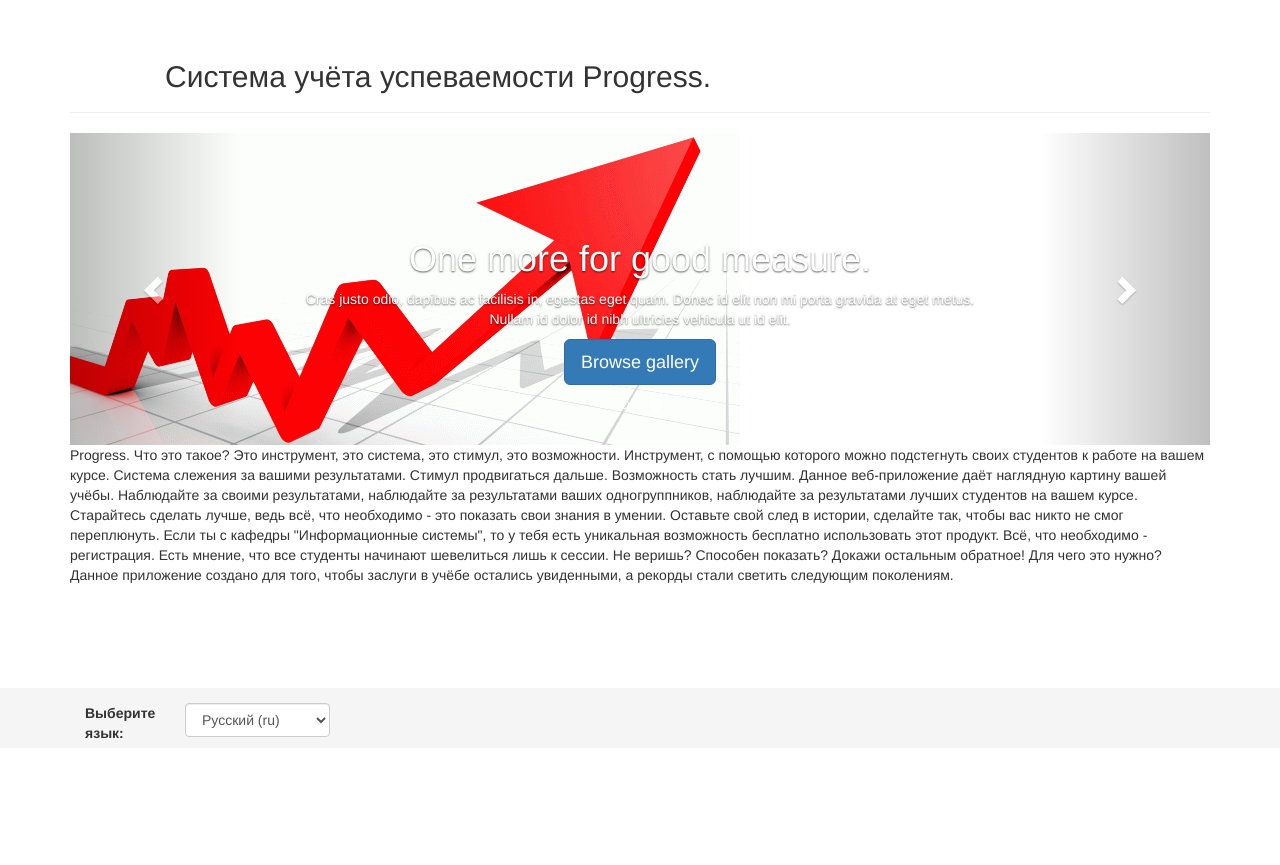
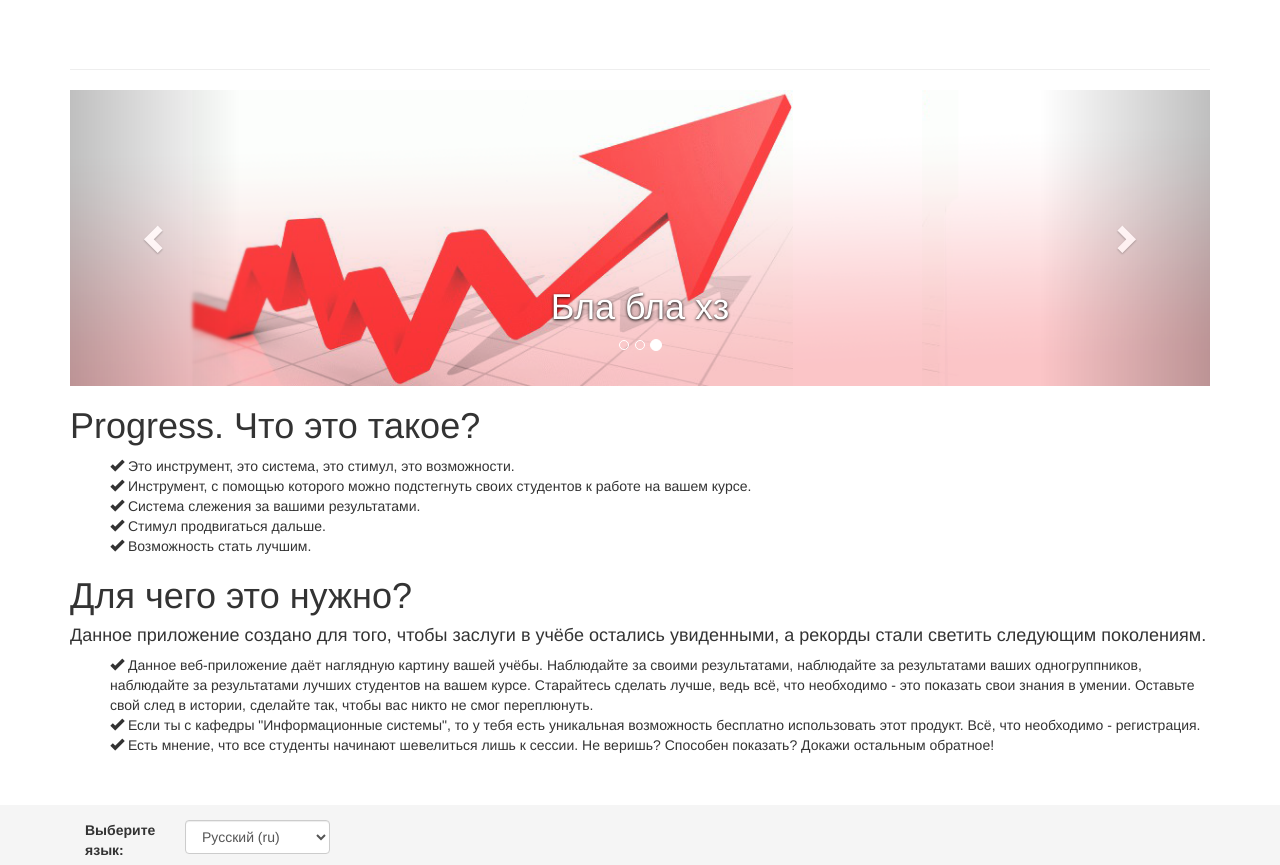
Before and after one commit to Andrew0701/coursework-web, a Django app: page / in a window 1280 px wide. Shown: the part 52-917 px from the top of the page. Before the commit the page ends 791 px from the top, so only its background shows below. Run offline with Django 3.2, Linux system fonts and the light colour scheme; some libraries are stand-ins or nearby versions.

Commit message:
Главная страница

```diff
--- a/progress/home/static/home/css/custom-style.css
+++ b/progress/home/static/home/css/custom-style.css
@@ -42,3 +42,6 @@
 	margin: auto;
 	margin-bottom: 20px;
 }
+.carousel-caption {
+	text-shadow: 0 1px 3px rgba(0,0,0,1.6);
+}
--- a/progress/home/templates/home/login.html
+++ b/progress/home/templates/home/login.html
@@ -10,7 +10,8 @@
 </div>
 
 {% if error_message %}
-	<div class="alert alert-danger login-alert" role="alert">{{error_message}}</div>
+	<div class="alert alert-danger login-alert" role="alert"><span class="glyphicon glyphicon-exclamation-sign" aria-hidden="true"></span>
+{{error_message}}</div>
 {% endif %}
 
 <form class="form-signin" action="{% url 'home:login' %}" method="POST">
--- a/progress/home/templates/home/main/base.html
+++ b/progress/home/templates/home/main/base.html
@@ -22,9 +22,7 @@
 		{% else %}
 
 		<div class="page-header">
-			<h2 class="col-lg-offset-1">
-				Система учёта успеваемости Progress.
-			</h2>
+
 		</div>
 
 		<div id="myCarousel" class="carousel slide" data-ride="carousel">
@@ -36,37 +34,26 @@
 			</ol>
 			<div class="carousel-inner" role="listbox">
 				<div class="item">
-					<img class="first-slide" src="{% static 'home/carousel-bg.gif' %}" alt="First slide">
+					<img class="first-slide" src="{% static 'home/bg4.png' %}" alt="First slide">
 					<div class="container">
 						<div class="carousel-caption">
-							<h1>Что такое progress?</h1>
-							<p>Это инструмент, это система, это стимул, это возможности.
-								Инструмент, с помощью которого можно подстегнуть своих студентов к работе на вашем курсе.
-								Система слежения за вашими результатами.
-								Стимул продвигаться дальше.
-								Возможность стать лучшим.
-							</p>
-							<p><a class="btn btn-lg btn-primary" href="#" role="button">Sign up today</a></p>
+							<h1>Бла бла хз</h1>
 						</div>
 					</div>
 				</div>
 				<div class="item">
-					<img class="second-slide" src="{% static 'home/carousel-bg.gif' %}" alt="Second slide">
+					<img class="second-slide" src="{% static 'home/bg4.png' %}" alt="Second slide">
 					<div class="container">
 						<div class="carousel-caption">
-							<h1>Another example headline.</h1>
-							<p>Данное веб-приложение даёт наглядную картину вашей учёбы. Наблюдайте за своими результатами, наблюдайте за результатами ваших одногруппников, наблюдайте за результатами лучших студентов на вашем курсе. Старайтесь сделать лучше, ведь всё, что необходимо - это показать свои знания в умении. Оставьте свой след в истории, сделайте так, чтобы вас никто не смог переплюнуть.</p>
-							<p><a class="btn btn-lg btn-primary" href="#" role="button">Learn more</a></p>
+							<h1>Бла бла хз</h1>
 						</div>
 					</div>
 				</div>
 				<div class="item active">
-					<img class="third-slide" src="{% static 'home/carousel-bg.gif' %}" alt="Third slide">
+					<img class="third-slide" src="{% static 'home/bg4.png' %}" alt="Third slide">
 					<div class="container">
 						<div class="carousel-caption">
-							<h1>One more for good measure.</h1>
-							<p>Cras justo odio, dapibus ac facilisis in, egestas eget quam. Donec id elit non mi porta gravida at eget metus. Nullam id dolor id nibh ultricies vehicula ut id elit.</p>
-							<p><a class="btn btn-lg btn-primary" href="#" role="button">Browse gallery</a></p>
+							<h1>Бла бла хз</h1>
 						</div>
 					</div>
 				</div>
@@ -84,23 +71,25 @@
 
 
 
-Progress. Что это такое?
-Это инструмент, это система, это стимул, это возможности.
-Инструмент, с помощью которого можно подстегнуть своих студентов к работе на вашем курсе.
-Система слежения за вашими результатами.
-Стимул продвигаться дальше.
-Возможность стать лучшим.
+<h1>Progress. Что это такое?</h1>
+<ul>
+<span class="glyphicon glyphicon-ok" aria-hidden="true"></span>  Это инструмент, это система, это стимул, это возможности.<br>
+<span class="glyphicon glyphicon-ok" aria-hidden="true"></span>  Инструмент, с помощью которого можно подстегнуть своих студентов к работе на вашем курсе.<br>
+<span class="glyphicon glyphicon-ok" aria-hidden="true"></span>  Система слежения за вашими результатами.<br>
+<span class="glyphicon glyphicon-ok" aria-hidden="true"></span>  Стимул продвигаться дальше.<br>
+<span class="glyphicon glyphicon-ok" aria-hidden="true"></span>  Возможность стать лучшим.<br>
+</ul>
 
 
-Данное веб-приложение даёт наглядную картину вашей учёбы. Наблюдайте за своими результатами, наблюдайте за результатами ваших одногруппников, наблюдайте за результатами лучших студентов на вашем курсе. Старайтесь сделать лучше, ведь всё, что необходимо - это показать свои знания в умении. Оставьте свой след в истории, сделайте так, чтобы вас никто не смог переплюнуть.
+<h1>Для чего это нужно?</h1>
+<h4>Данное приложение создано для того, чтобы заслуги в учёбе остались увиденными, а рекорды стали светить следующим поколениям.</h4>
+<ul>
+<span class="glyphicon glyphicon-ok" aria-hidden="true"></span> Данное веб-приложение даёт наглядную картину вашей учёбы. Наблюдайте за своими результатами, наблюдайте за результатами ваших одногруппников, наблюдайте за результатами лучших студентов на вашем курсе. Старайтесь сделать лучше, ведь всё, что необходимо - это показать свои знания в умении. Оставьте свой след в истории, сделайте так, чтобы вас никто не смог переплюнуть. <br>
 
-Если ты с кафедры "Информационные системы", то у тебя есть уникальная возможность бесплатно использовать этот продукт. Всё, что необходимо - регистрация.
+<span class="glyphicon glyphicon-ok" aria-hidden="true"></span> Если ты с кафедры "Информационные системы", то у тебя есть уникальная возможность бесплатно использовать этот продукт. Всё, что необходимо - регистрация. <br>
 
-Есть мнение, что все студенты начинают шевелиться лишь к сессии. Не веришь? Способен показать? Докажи остальным обратное!
-
-Для чего это нужно?
-Данное приложение создано для того, чтобы заслуги в учёбе остались увиденными, а рекорды стали светить следующим поколениям.
-
+<span class="glyphicon glyphicon-ok" aria-hidden="true"></span> Есть мнение, что все студенты начинают шевелиться лишь к сессии. Не веришь? Способен показать? Докажи остальным обратное!
+</ul>
 		{% endif %}
 
 	{% endif %} {#error message#}
```
Also changed, not shown: progress/db.sqlite3, progress/home/static/home/bg1.png (added), progress/home/static/home/bg2.png (added), progress/home/static/home/bg3.png (added), progress/home/static/home/bg4.png (added), progress/home/static/home/carousel-bg.png (added).
